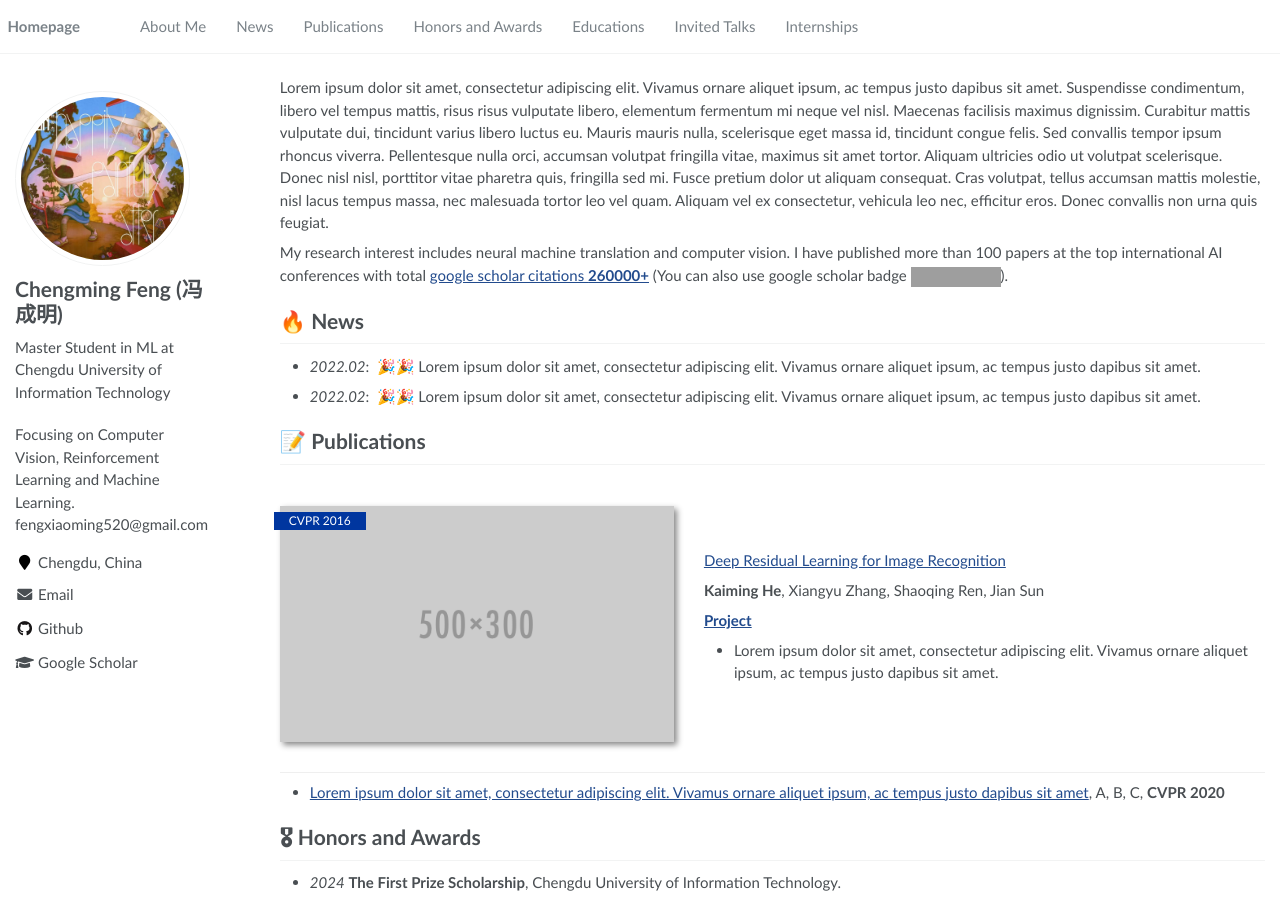
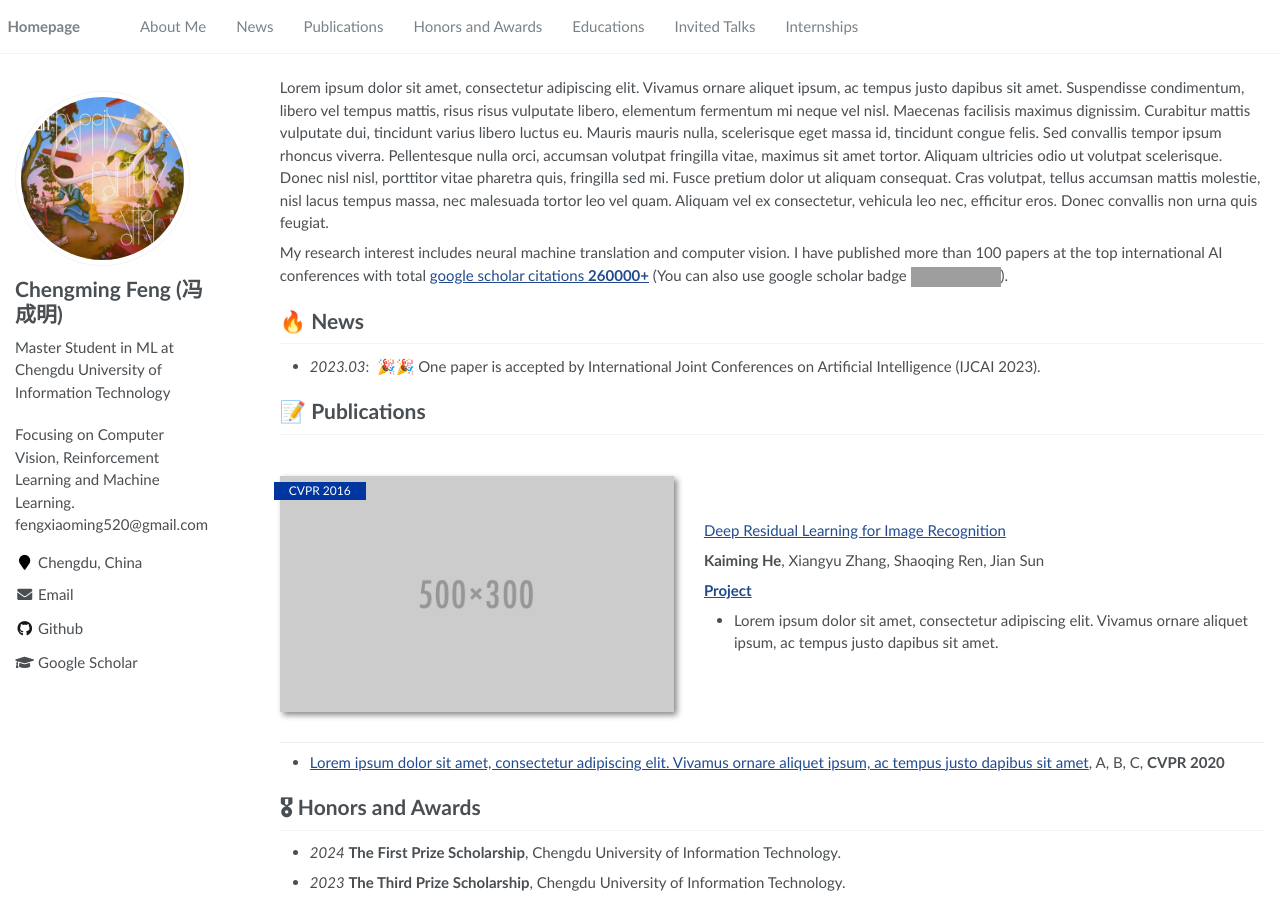
Before and after one commit to fengxiaoming520/fengxiaoming520.github.io, a Jekyll site: the page built from _pages/about.md, in a window 1280 px wide and 900 px high. Built offline with Jekyll 4.4.1, drawn with Linux system fonts in a browser that asks for light colours; grey boxes are pictures that could not be loaded.

Commit message:
Update about.md

```diff
--- a/_pages/about.md
+++ b/_pages/about.md
@@ -23,8 +23,7 @@ My research interest includes neural machine translation and computer vision. I
 
 
 # 🔥 News
-- *2022.02*: &nbsp;🎉🎉 Lorem ipsum dolor sit amet, consectetur adipiscing elit. Vivamus ornare aliquet ipsum, ac tempus justo dapibus sit amet.
-- *2022.02*: &nbsp;🎉🎉 Lorem ipsum dolor sit amet, consectetur adipiscing elit. Vivamus ornare aliquet ipsum, ac tempus justo dapibus sit amet.
+- *2023.03*: &nbsp;🎉🎉 One paper is accepted by International Joint Conferences on Artificial Intelligence (IJCAI 2023).
 
 # 📝 Publications
 
```
